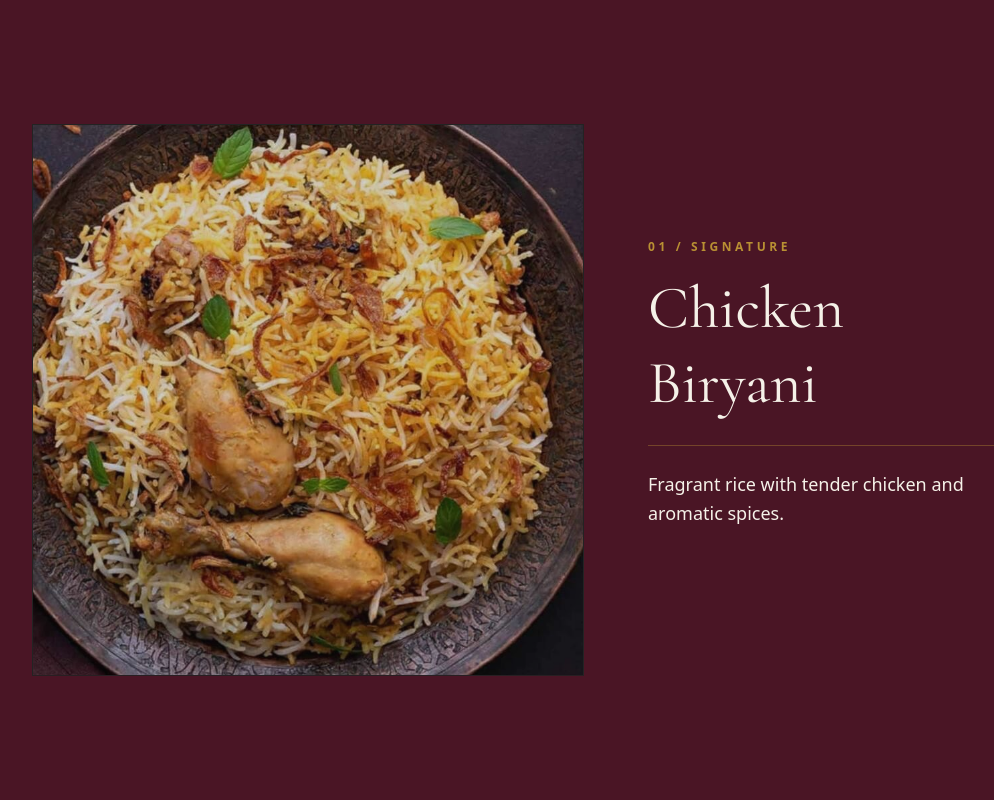
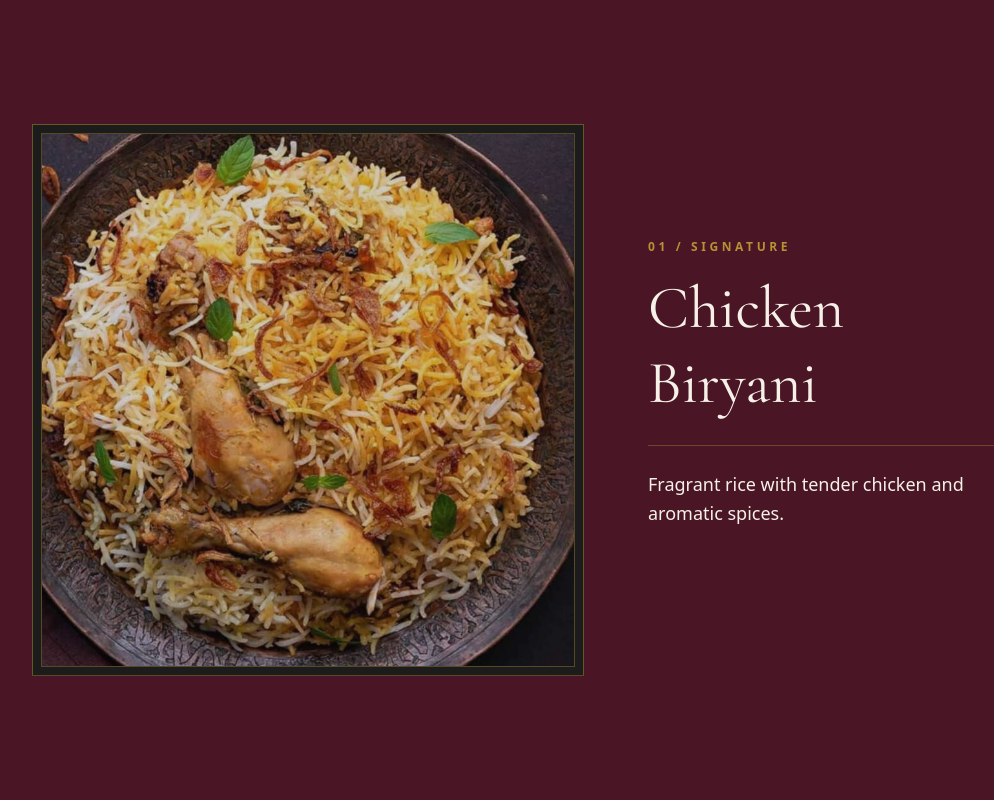
Before and after one commit to 564iay/cha-khor, a Next.js app: page / in a window 1280 px wide. Shown: the part 2280-3080 px from the top of the page, without its empty margins (112-1106 px from the left). Built offline with nearby package versions, Linux system fonts and the light colour scheme.

Commit message:
style: add beautiful royale border to food item images

```diff
--- a/src/app/menu/MenuClient.tsx
+++ b/src/app/menu/MenuClient.tsx
@@ -115,13 +115,15 @@ export function MenuClient() {
                     {item.image && (
                       <div className="hidden sm:block w-32 h-32 md:w-48 md:h-48 flex-shrink-0">
                         <ImageReveal delay={0.1} className="w-full h-full">
-                          <div className="w-full h-full relative overflow-hidden border border-border/30 grayscale-[20%] group-hover:grayscale-0 transition-all duration-700">
+                          <div className="w-full h-full relative p-1.5 bg-background border border-accent/40 shadow-[0_0_15px_rgba(212,175,55,0.08)] group-hover:shadow-[0_0_20px_rgba(212,175,55,0.15)] group-hover:border-accent/60 transition-all duration-700">
+                            <div className="w-full h-full relative overflow-hidden border border-accent/30 grayscale-[20%] group-hover:grayscale-0 transition-all duration-700">
                               <Image
                                 src={item.image}
                                 alt={item.name}
                                 fill
                                 className="object-cover group-hover:scale-105 transition-transform duration-700"
                               />
+                            </div>
                           </div>
                         </ImageReveal>
                       </div>
@@ -147,13 +149,15 @@ export function MenuClient() {
                       </TextReveal>
 
                       {item.image && (
-                        <div className="sm:hidden relative w-full aspect-[4/3] mt-6 flex-shrink-0 overflow-hidden border border-border/30">
+                        <div className="sm:hidden relative w-full aspect-[4/3] mt-6 flex-shrink-0 p-1.5 bg-background border border-accent/30 shadow-[0_0_15px_rgba(212,175,55,0.05)]">
+                          <div className="w-full h-full relative overflow-hidden border border-accent/20">
                             <Image
                               src={item.image}
                               alt={item.name}
                               fill
                               className="object-cover"
                             />
+                          </div>
                         </div>
                       )}
                     </div>
--- a/src/components/sections/SignatureDishes.tsx
+++ b/src/components/sections/SignatureDishes.tsx
@@ -89,7 +89,8 @@ export function SignatureDishes() {
                 {/* Image (Alternating sides on desktop) */}
                 <div className={`w-full md:col-span-7 ${index % 2 !== 0 ? 'md:order-2' : ''}`}>
                   <ImageReveal>
-                    <div className="aspect-[4/5] md:aspect-square w-full bg-background relative overflow-hidden border border-border/50">
+                    <div className="aspect-[4/5] md:aspect-square w-full bg-background relative p-2 border border-accent/40 shadow-[0_0_20px_rgba(212,175,55,0.1)] group-hover:shadow-[0_0_30px_rgba(212,175,55,0.2)] group-hover:border-accent/60 transition-all duration-700">
+                      <div className="w-full h-full relative overflow-hidden border border-accent/30">
                         {item.image && (
                           <div className="w-full h-[120%] -top-[10%] relative signature-image">
                             <Image
@@ -101,6 +102,7 @@ export function SignatureDishes() {
                           </div>
                         )}
                         <div className="absolute inset-0 bg-background/20 group-hover:bg-background/0 transition-colors duration-1000 pointer-events-none" />
+                      </div>
                     </div>
                   </ImageReveal>
                 </div>
```
Lines whose indentation alone changed are shown as unchanged.
